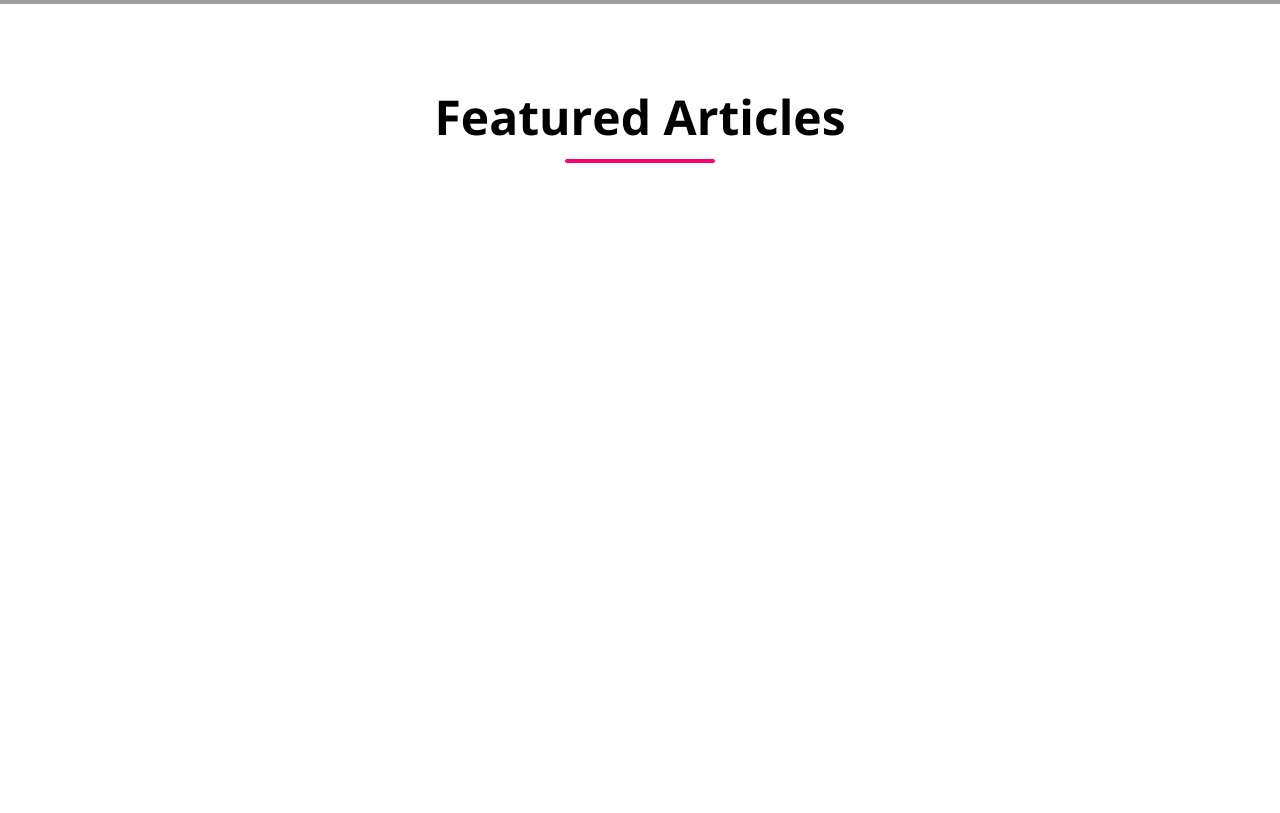
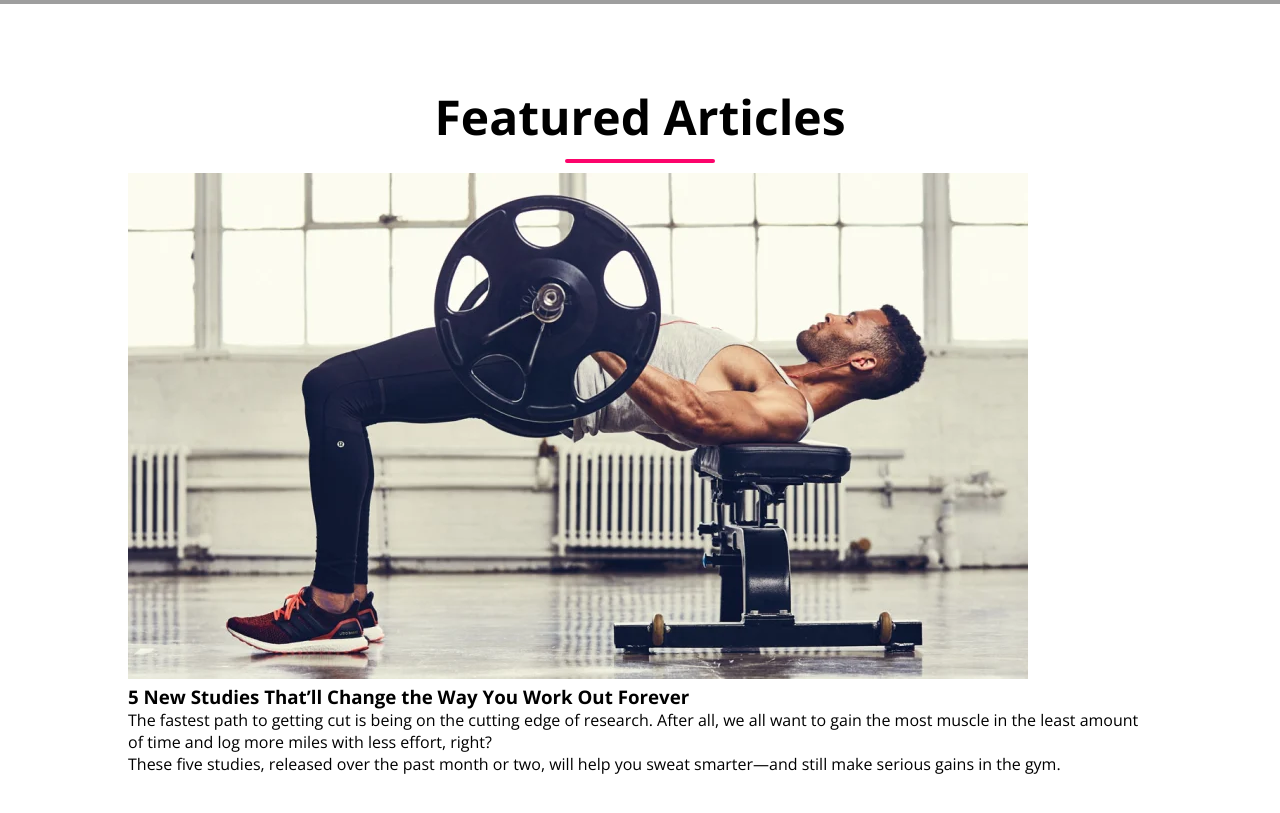
Before and after one commit to Code-Institute-Submissions/Madebybrown-TheFitnessHub.com, a plain HTML site: page index.html in a window 1280 px wide. Shown: the part 796-1609 px from the top of the page. Before the commit the page ends 1039 px from the top, so only its background shows below. Drawn offline with nearby package versions, Linux system fonts and the light colour scheme; grey boxes are pictures that could not be loaded.

Commit message:
Add picture and article text to featured articles section

```diff
--- a/index.html
+++ b/index.html
@@ -38,6 +38,13 @@
             <h1>Featured Articles</h1>
             <div class="line"></div>
         </div>
+        <div class="row">
+            <div class="col">
+                <img src="assets/images/hipthrust.webp" alt="A man doing a hip thrust with a barbell">
+                <h3>5 New Studies That’ll Change the Way You Work Out Forever</h3>
+                <p>The fastest path to getting cut is being on the cutting edge of research. After all, we all want to gain the most muscle in the least amount of time and log more miles with less effort, right?<br>These five studies, released over the past month or two, will help you sweat smarter—and still make serious gains in the gym.</p>
+            </div>
+        </div>
     </section>
 
 
```
Also changed, not shown: assets/images/hipthrust.webp (added).
